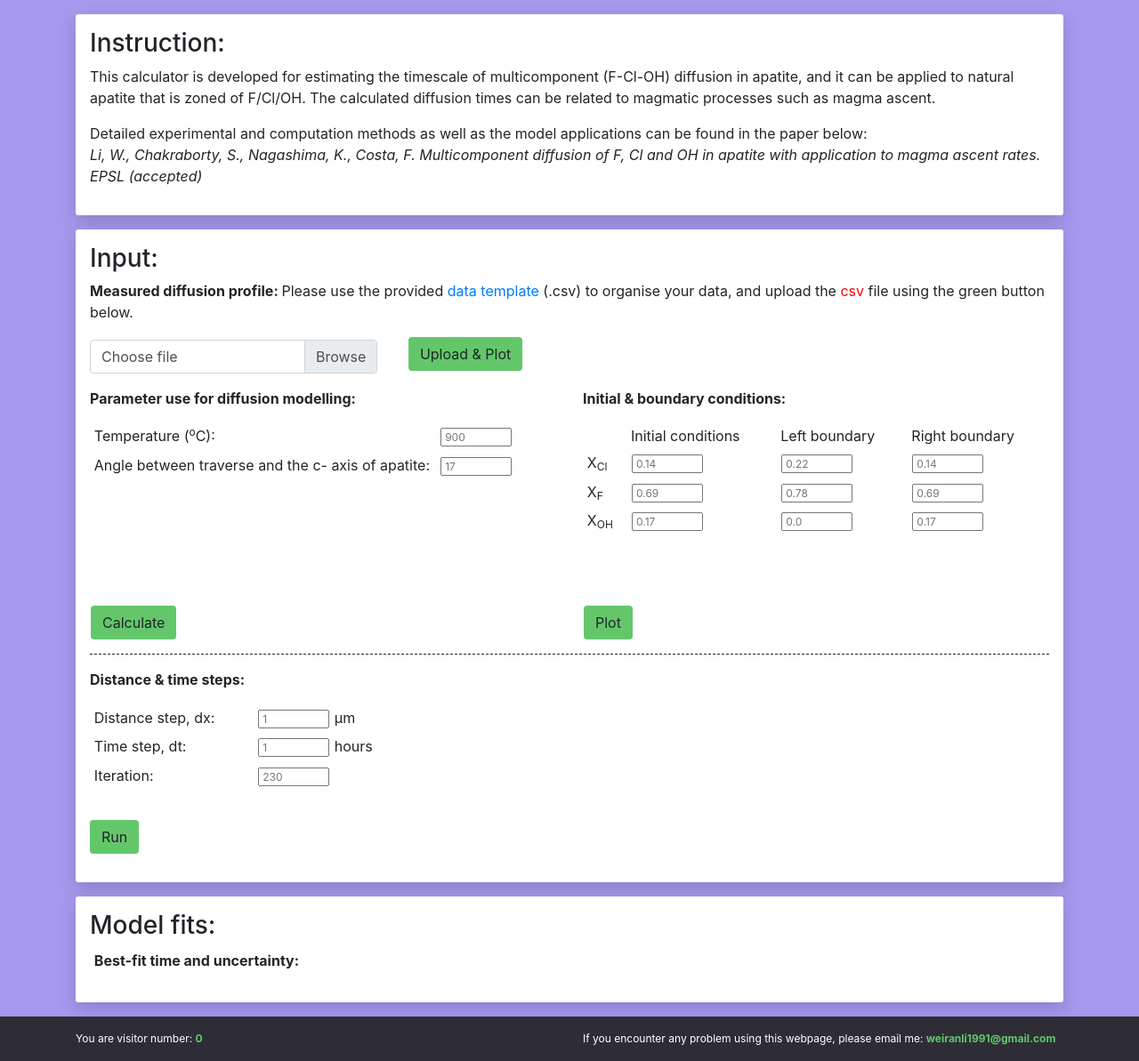
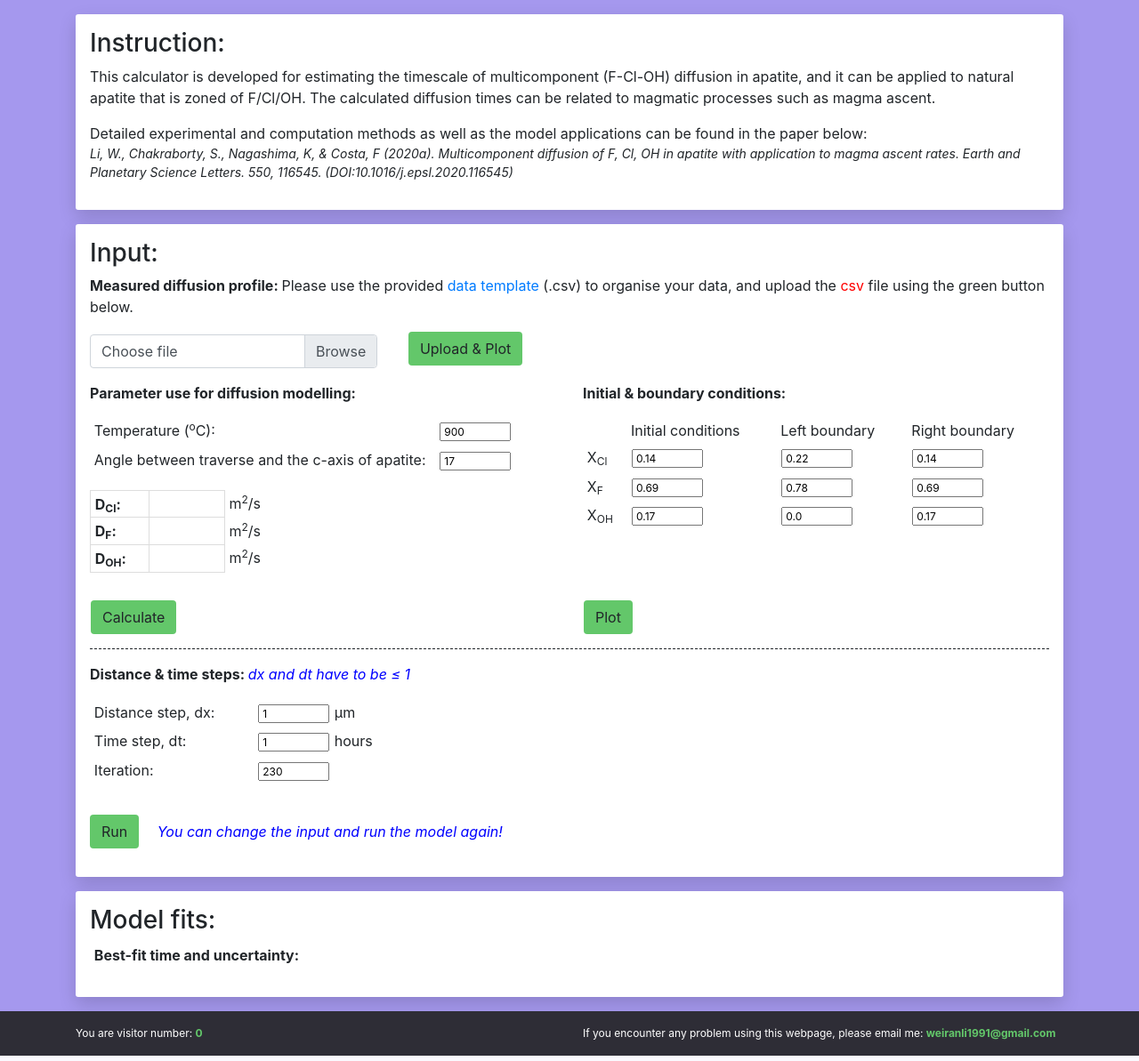
Before and after one commit to SeriousCorgi/ApTimer, a Django app: page / in a window 1280 px wide. Shown: the part 112-1305 px from the top of the page at 89% size. Run offline with Django 3.2, Linux system fonts and the light colour scheme; data comes from the database, SQL or seed files in the repository; lists and menus that the app fills with data are empty; some libraries are stand-ins or nearby versions.

Commit message:
Update UI for better clarity

```diff
--- a/static/css/index.css
+++ b/static/css/index.css
@@ -29,6 +29,10 @@ div.input button {
 
 div.input button:hover {
     background: #50c058;
+}
+
+div.input button:disabled {
+    background: #63c76a !important;
 }
 
 div.input .upload div.custom-file {
--- a/static/js/index.js
+++ b/static/js/index.js
@@ -113,6 +113,7 @@ $(document).ready(function () {
                         "<tr><th>D<sub>F</sub>:</th><td>" + df + "</td><td>m<sup>2</sup>/s</td></tr>" +
                         "<tr><th>D<sub>OH</sub>:</th><td>" + doh + "</td><td>m<sup>2</sup>/s</td></tr>" +
                         "</table>"
+                    $(".calculation-result").empty();
                     $(".calculation-result").append($new_div);
                 }
             });
@@ -250,6 +251,10 @@ $(document).ready(function () {
 
     $(".button-distime").click(function () {
         if (uploaded) {
+            $(this).attr("disabled", true);
+            $(this).css("width", "54px");
+            $(this).html("<div class='spinner-border' style='width: 1.5rem; height: 1.5rem;' role='status'><span class='sr-only'>Loading...</span></div>");
+
             $dx = $(".distime #dx").val();
             $dt = $(".distime #dt").val();
             $iteration = $(".distime #iteration").val();
--- a/templates/index.html
+++ b/templates/index.html
@@ -38,9 +38,11 @@
             <p>
                 Detailed experimental and computation methods as well as the model applications can be found in the
                 paper below:<br>
-                <i>Li, W., Chakraborty, S., Nagashima, K., Costa, F. Multicomponent diffusion of F, Cl and OH in apatite
-                    with application to
-                    magma ascent rates. EPSL (accepted)</i></p>
+                <i style="font-size: 14px;">Li, W., Chakraborty, S., Nagashima, K, & Costa, F (2020a). Multicomponent
+                    diffusion of F, Cl, OH in
+                    apatite with
+                    application to magma ascent rates. Earth and Planetary Science Letters. 550, 116545.
+                    (DOI:10.1016/j.epsl.2020.116545)</i></p>
         </div>
 
         <div class="input my-3 p-3">
@@ -72,15 +74,33 @@
                         <table class="table table-borderless table-sm col-lg-11">
                             <tr>
                                 <td>Temperature (<sup>o</sup>C):</td>
-                                <td><input type="text" placeholder="900" id="temp"></td>
+                                <td><input type="text" value="900" id="temp"></td>
                             </tr>
                             <tr>
-                                <td>Angle between traverse and the c- axis of apatite:</td>
-                                <td><input type="text" placeholder="17" id="tilt"></td>
+                                <td>Angle between traverse and the c-axis of apatite:</td>
+                                <td><input type="text" value="17" id="tilt"></td>
                             </tr>
                         </table>
                     </form>
-                    <div class="calculation-result"></div>
+                    <div class="calculation-result">
+                        <table class='table table-sm col-lg-5 col-md-8'>
+                            <tr>
+                                <th>D<sub>Cl</sub>:</th>
+                                <td>&emsp;&emsp;&emsp;</td>
+                                <td>m<sup>2</sup>/s</td>
+                            </tr>
+                            <tr>
+                                <th>D<sub>F</sub>:</th>
+                                <td>&emsp;&emsp;&emsp;</td>
+                                <td>m<sup>2</sup>/s</td>
+                            </tr>
+                            <tr>
+                                <th>D<sub>OH</sub>:</th>
+                                <td>&emsp;&emsp;&emsp;</td>
+                                <td>m<sup>2</sup>/s</td>
+                            </tr>
+                        </table>
+                    </div>
                     <button class="btn button-cal" type="button">Calculate</button>
                 </div>
 
@@ -97,21 +117,21 @@
                             <tbody>
                                 <tr>
                                     <td scope="row">X<sub>Cl</sub></td>
-                                    <td><input type="text" id="xcl_ini" placeholder="0.14"></td>
-                                    <td><input type="text" id="xcl_left" placeholder="0.22"></td>
-                                    <td><input type="text" id="xcl_right" placeholder="0.14"></td>
+                                    <td><input type="text" id="xcl_ini" value="0.14"></td>
+                                    <td><input type="text" id="xcl_left" value="0.22"></td>
+                                    <td><input type="text" id="xcl_right" value="0.14"></td>
                                 </tr>
                                 <tr>
                                     <td scope="row">X<sub>F</sub></td>
-                                    <td><input type="text" id="xf_ini" placeholder="0.69"></td>
-                                    <td><input type="text" id="xf_left" placeholder="0.78"></td>
-                                    <td><input type="text" id="xf_right" placeholder="0.69"></td>
+                                    <td><input type="text" id="xf_ini" value="0.69"></td>
+                                    <td><input type="text" id="xf_left" value="0.78"></td>
+                                    <td><input type="text" id="xf_right" value="0.69"></td>
                                 </tr>
                                 <tr>
                                     <td scope="row">X<sub>OH</sub></td>
-                                    <td><input type="text" id="xoh_ini" placeholder="0.17"></td>
-                                    <td><input type="text" id="xoh_left" placeholder="0.0"></td>
-                                    <td><input type="text" id="xoh_right" placeholder="0.17"></td>
+                                    <td><input type="text" id="xoh_ini" value="0.17"></td>
+                                    <td><input type="text" id="xoh_left" value="0.0"></td>
+                                    <td><input type="text" id="xoh_right" value="0.17"></td>
                                 </tr>
                             </tbody>
                         </table>
@@ -123,28 +143,32 @@
 
             <hr style="border-top: 1px dashed">
 
-            <p><b>Distance & time steps:</b></p>
+            <p><b>Distance & time steps: </b><i style="color: blue;">dx and dt have to be &le; 1</i></p>
             <form action="" class="distime">
                 <div class="col-lg-4 col-md-8 p-0">
                     <table class="table table-borderless table-sm">
                         <tbody>
                             <tr>
                                 <td>Distance step, dx:</td>
-                                <td><input type="text" placeholder="1" id="dx"> µm</td>
+                                <td><input type="text" value="1" id="dx"> µm</td>
                             </tr>
                             <tr>
                                 <td>Time step, dt:</td>
-                                <td><input type="text" placeholder="1" id="dt"> hours</td>
+                                <td><input type="text" value="1" id="dt"> hours</td>
                             </tr>
                             <tr>
                                 <td>Iteration:</td>
-                                <td><input type="text" placeholder="230" id="iteration"></td>
+                                <td><input type="text" value="230" id="iteration"></td>
                             </tr>
                         </tbody>
                     </table>
                 </div>
                 <div class="error-dt"></div>
-                <button class="btn button-distime mt-3" type="button">Run</button>
+                <button class="btn button-distime mt-3 d-inline-block" type="button">Run</button>
+                <div class="mt-3 ml-3 d-inline-block align-middle">
+                    <span style="font-size: 16px;color:blue"><i>You can change the input and run the model
+                            again!</i></span>
+                </div>
             </form>
         </div>
 
```
